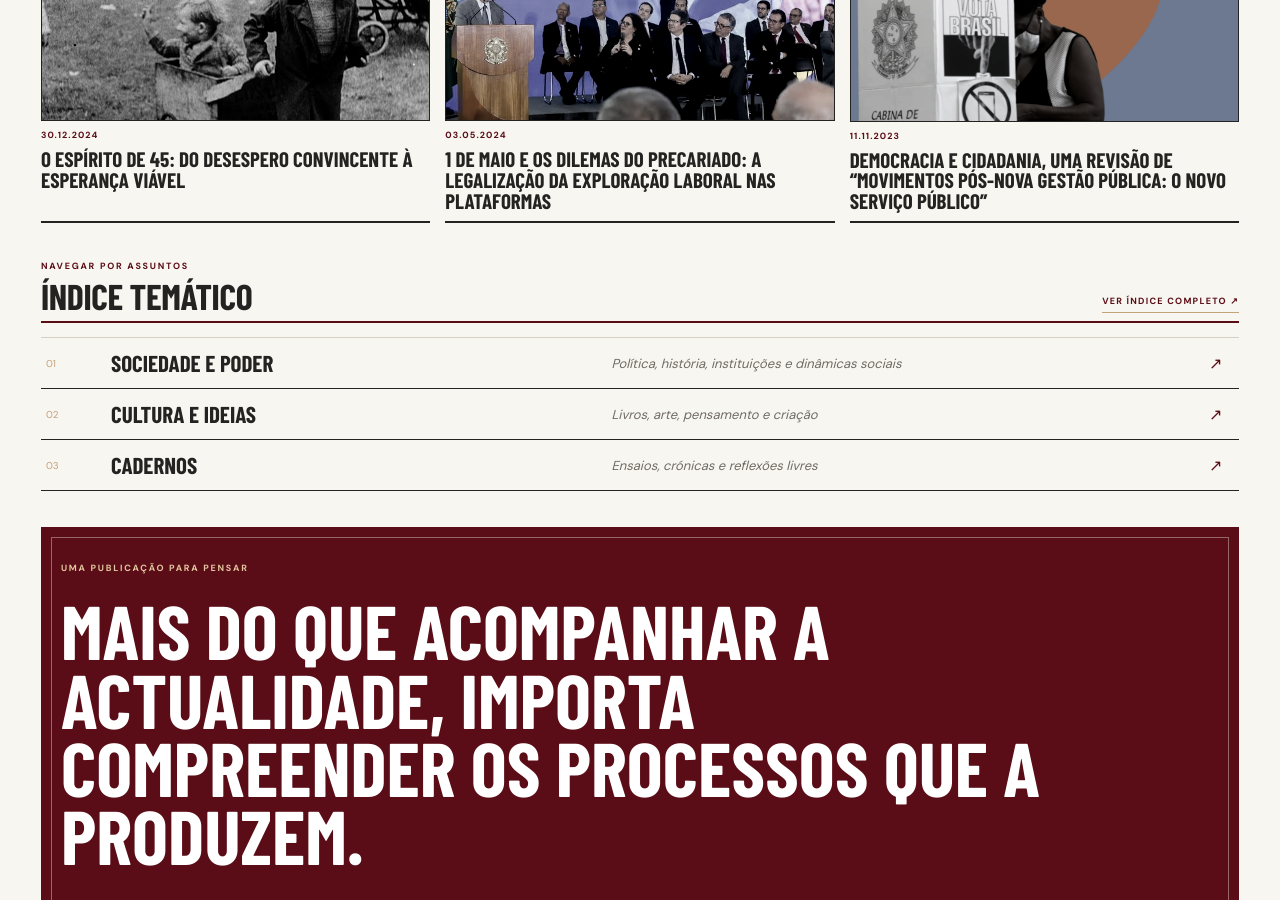
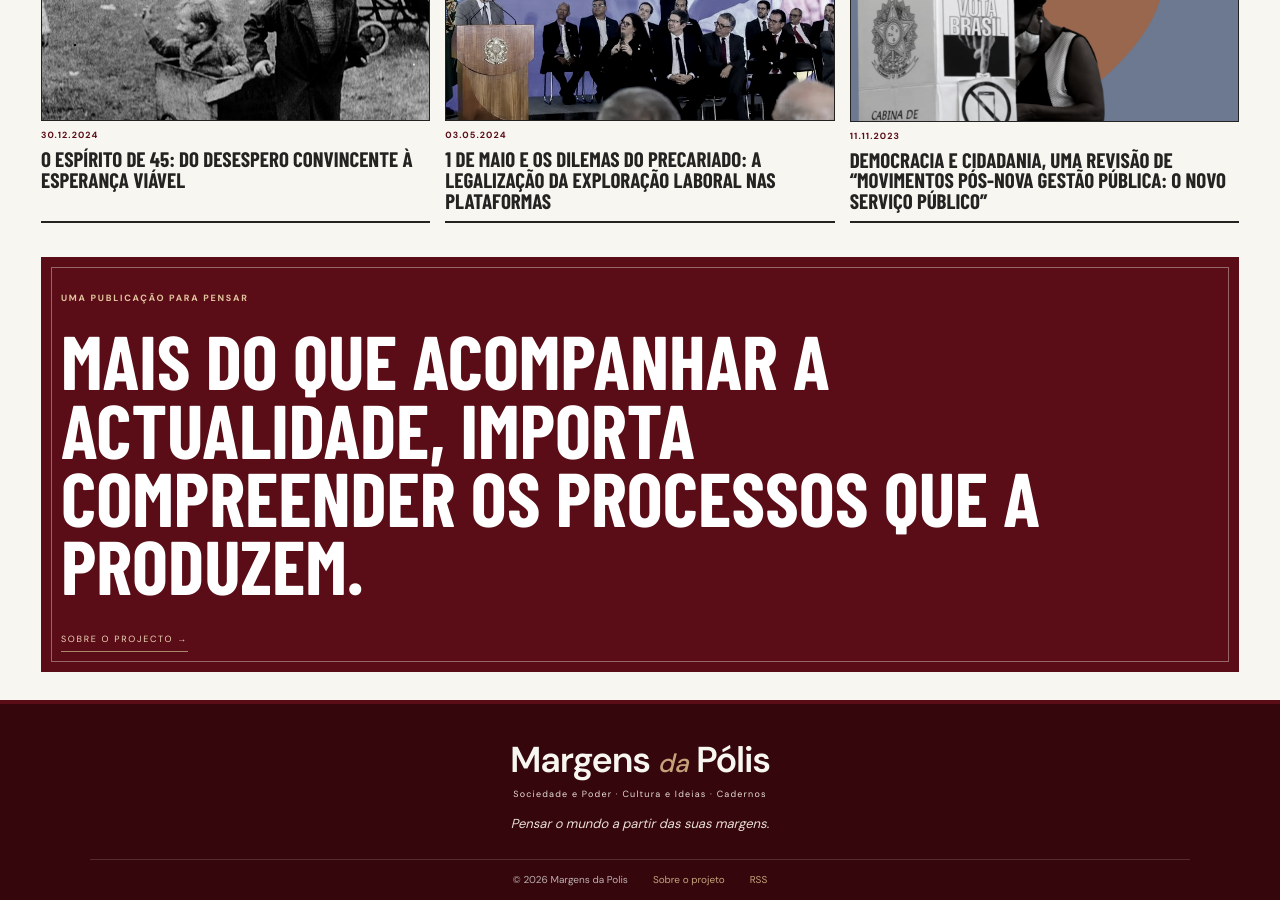
Before and after one commit to gmonteiropolli-design/Margens-da-Polis, a Jekyll site: the page built from index.html, in a window 1280 px wide and 900 px high, scrolled down 1960 px. Built offline with Jekyll 4.4.1, drawn with Linux system fonts in a browser that asks for light colours; some web fonts are replaced; the list of posts is cut into pages by our own code.

Commit message:
Remove índice temático da homepage

```diff
--- a/index.html
+++ b/index.html
@@ -137,13 +137,5 @@ description: "Jornal independente de ideias sobre sociedade, poder, cultura, ter
   </div>
 </section>
 
-<section class="topics-section">
-  <div class="section-heading"><div><span class="section-kicker">NAVEGAR POR ASSUNTOS</span><h2>Índice temático</h2></div><a class="heading-link" href="{{ '/indice-tematico/' | relative_url }}">VER ÍNDICE COMPLETO ↗</a></div>
-  <div class="topic-list">
-    <a href="{{ '/categoria/sociedade-e-poder/' | relative_url }}"><span>01</span><strong>Sociedade e Poder</strong><i>Política, história, instituições e dinâmicas sociais</i><b>↗</b></a>
-    <a href="{{ '/categoria/cultura-e-ideias/' | relative_url }}"><span>02</span><strong>Cultura e Ideias</strong><i>Livros, arte, pensamento e criação</i><b>↗</b></a>
-    <a href="{{ '/categoria/cadernos/' | relative_url }}"><span>03</span><strong>Cadernos</strong><i>Ensaios, crónicas e reflexões livres</i><b>↗</b></a>
-  </div>
-</section>
 
 <section class="manifesto"><span class="section-kicker">UMA PUBLICAÇÃO PARA PENSAR</span><h2>Mais do que acompanhar a actualidade, importa compreender os processos que a produzem.</h2><a href="{{ '/sobre/' | relative_url }}">SOBRE O PROJECTO →</a></section>
```
